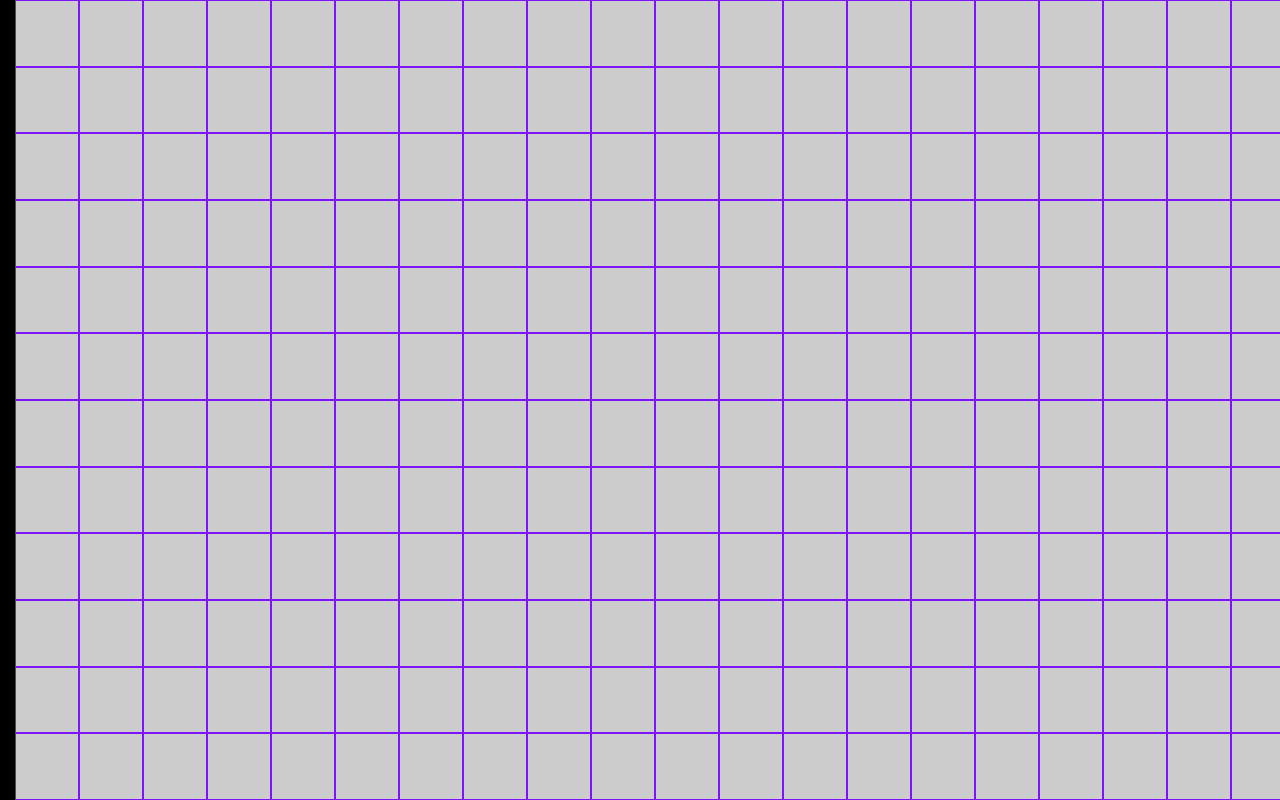
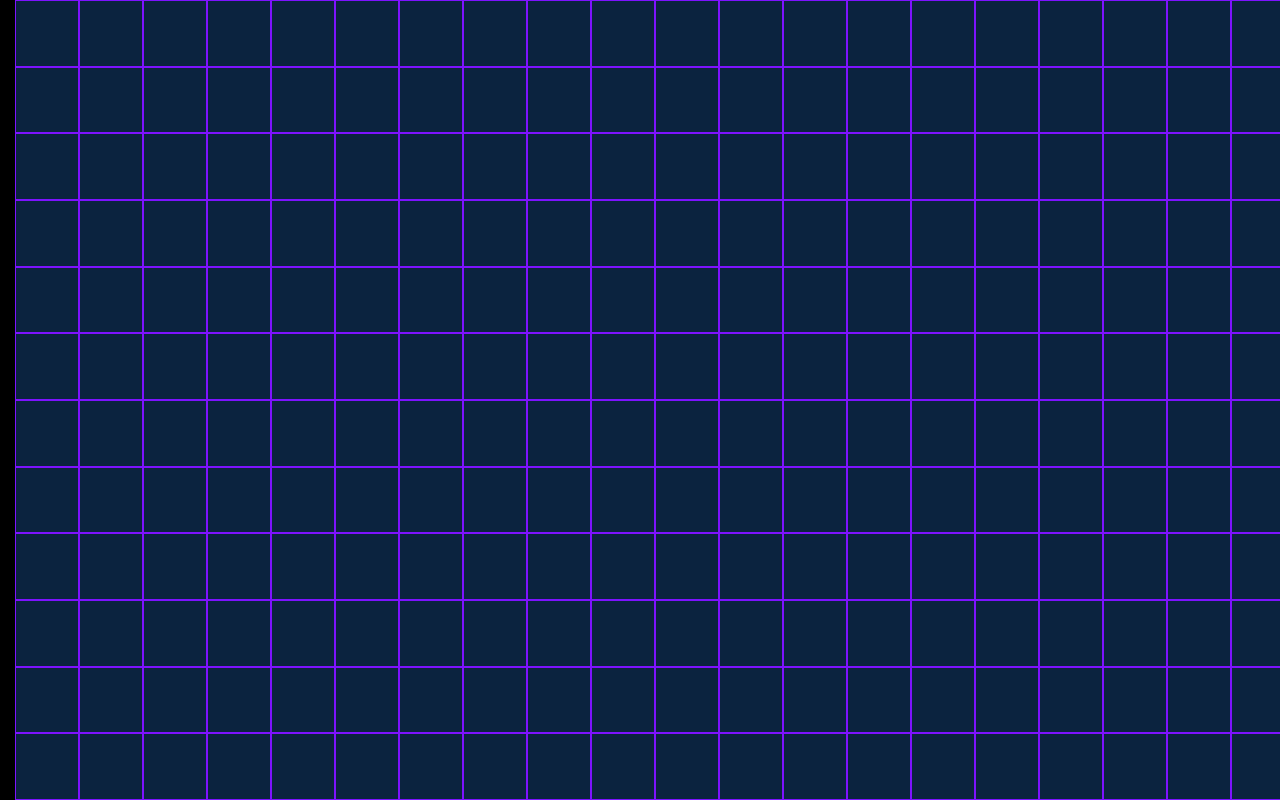
Before and after one commit to abcmer/snake, a React (Create React App) app: page / in a window 1280 px wide. Built offline with nearby package versions, Linux system fonts and the light colour scheme.

Commit message:
fix cell colors

```diff
--- a/src/App.css
+++ b/src/App.css
@@ -36,7 +36,7 @@ body {
   /* height: 100%; */
 }
 .grid-item {
-  background-color: rgba(255, 255, 255, 0.8);
+  background-color: #0B233F;
   border: 0.025rem solid #7d13ff;
   padding: 20px;
   /* font-size: 30px; */
```
